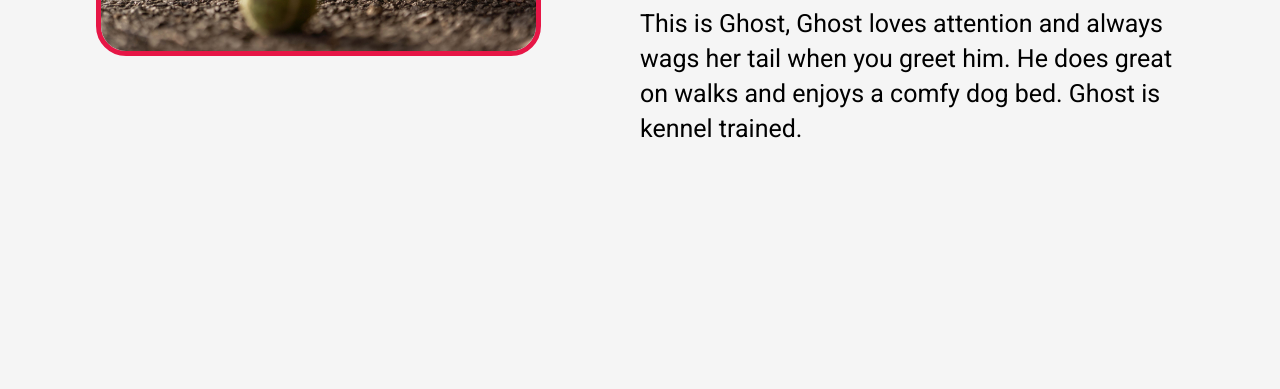
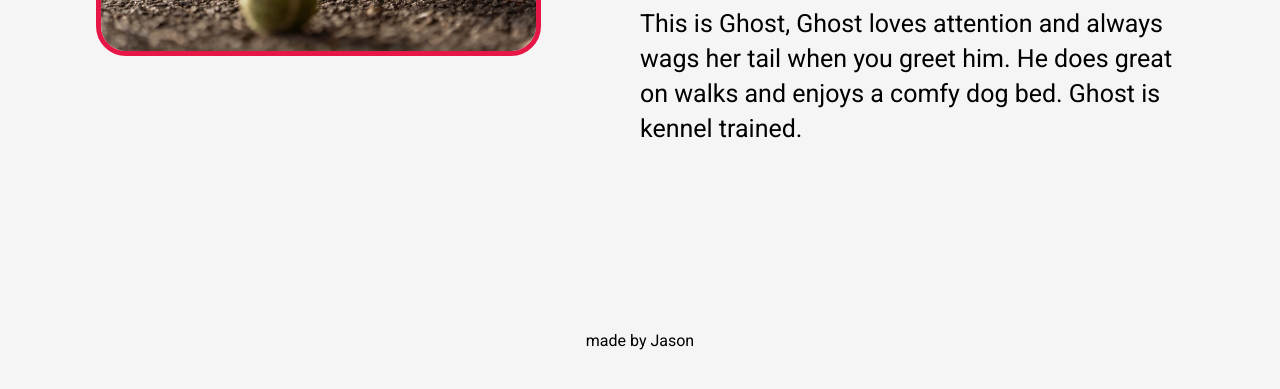
Before and after one commit to EHB-MCT/web2-frontend-JasonRoossens, a website built with webpack: page docs/PAGES/dog.html in a window 1280 px wide. Shown: the part 539-928 px from the top of the page. Before the commit the page ends 800 px from the top, so only its background shows below. Built offline with nearby package versions, Linux system fonts and the light colour scheme; files whose address does not match are found by name.

Commit message:
adding footer

```diff
--- a/docs/CSS/style.css
+++ b/docs/CSS/style.css
@@ -501,6 +501,10 @@ h1 {
     color: black;
 }
 
+#dogPage {
+    padding-bottom: 150px;
+}
+
 .dogAlg {
     width: 50%;
     padding-top: 2%;
@@ -686,3 +690,7 @@ h1 {
 
     }
 }
+
+footer {
+    padding-bottom: 50px;
+}
--- a/docs/PAGES/dog.html
+++ b/docs/PAGES/dog.html
@@ -64,9 +64,10 @@
                 <h2>This is Ghost, Ghost loves attention and always wags her tail when you greet him. He does great on
                     walks and enjoys a comfy dog bed. Ghost is kennel trained.</h2>
             </section>
+
             <script src="JAVASCRIPT/script.js"></script>
         </div>
-
+        <footer>made by Jason</footer>
     </div>
 </body>
 
```
Also changed, not shown: docs/index.html (+1 -1 lines).
